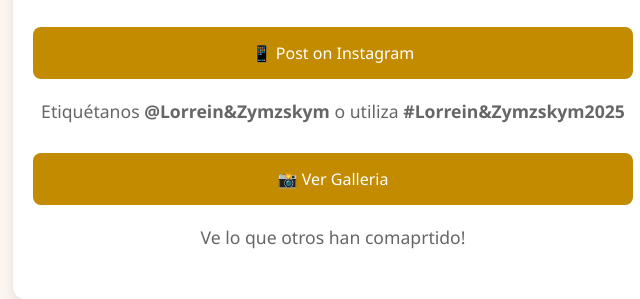
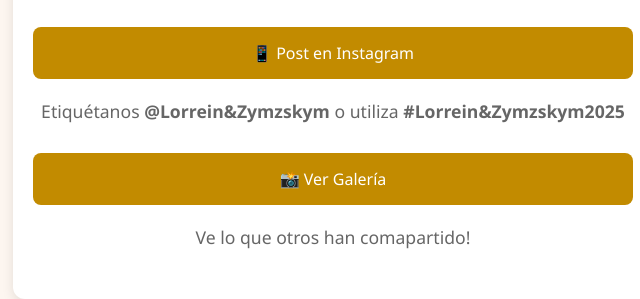
Before and after one commit to Cesardlcs/TestQR, a plain HTML site: page index.html in a window 1280 px wide. Shown: the part 404-703 px from the top of the page, 307-947 px from the left. Drawn offline with Linux system fonts and the light colour scheme.

Commit message:
Update index.html

```diff
--- a/index.html
+++ b/index.html
@@ -66,13 +66,13 @@
     </div>
 
     <div class="section">
-      <a class="button" href="https://www.instagram.com/SofiaMarcoWedding" target="_blank">📱 Post on Instagram</a>
+      <a class="button" href="https://www.instagram.com/SofiaMarcoWedding" target="_blank">📱 Post en Instagram</a>
       <p>Etiquétanos <strong>@Lorrein&Zymzskym</strong> o utiliza <strong>#Lorrein&Zymzskym2025</strong></p>
     </div>
 
     <div class="section">
-      <a class="button" href="https://photos.app.goo.gl/YOUR_PUBLIC_GALLERY_LINK" target="_blank">📸 Ver Galleria</a>
-      <p>Ve lo que otros han comaprtido!</p>
+      <a class="button" href="https://photos.app.goo.gl/YOUR_PUBLIC_GALLERY_LINK" target="_blank">📸 Ver Galería</a>
+      <p>Ve lo que otros han comapartido!</p>
     </div>
   </div>
 </body>
```
